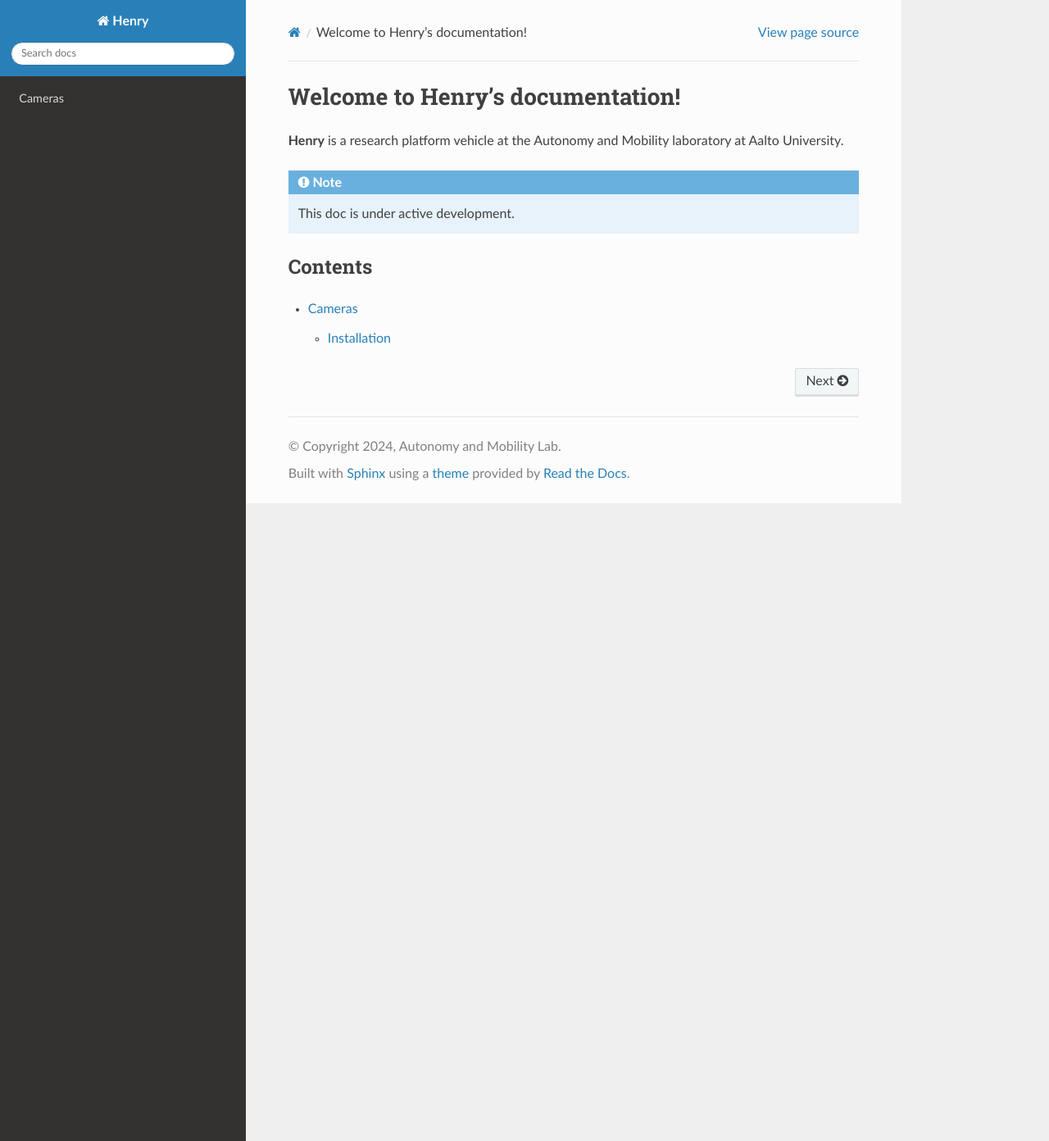
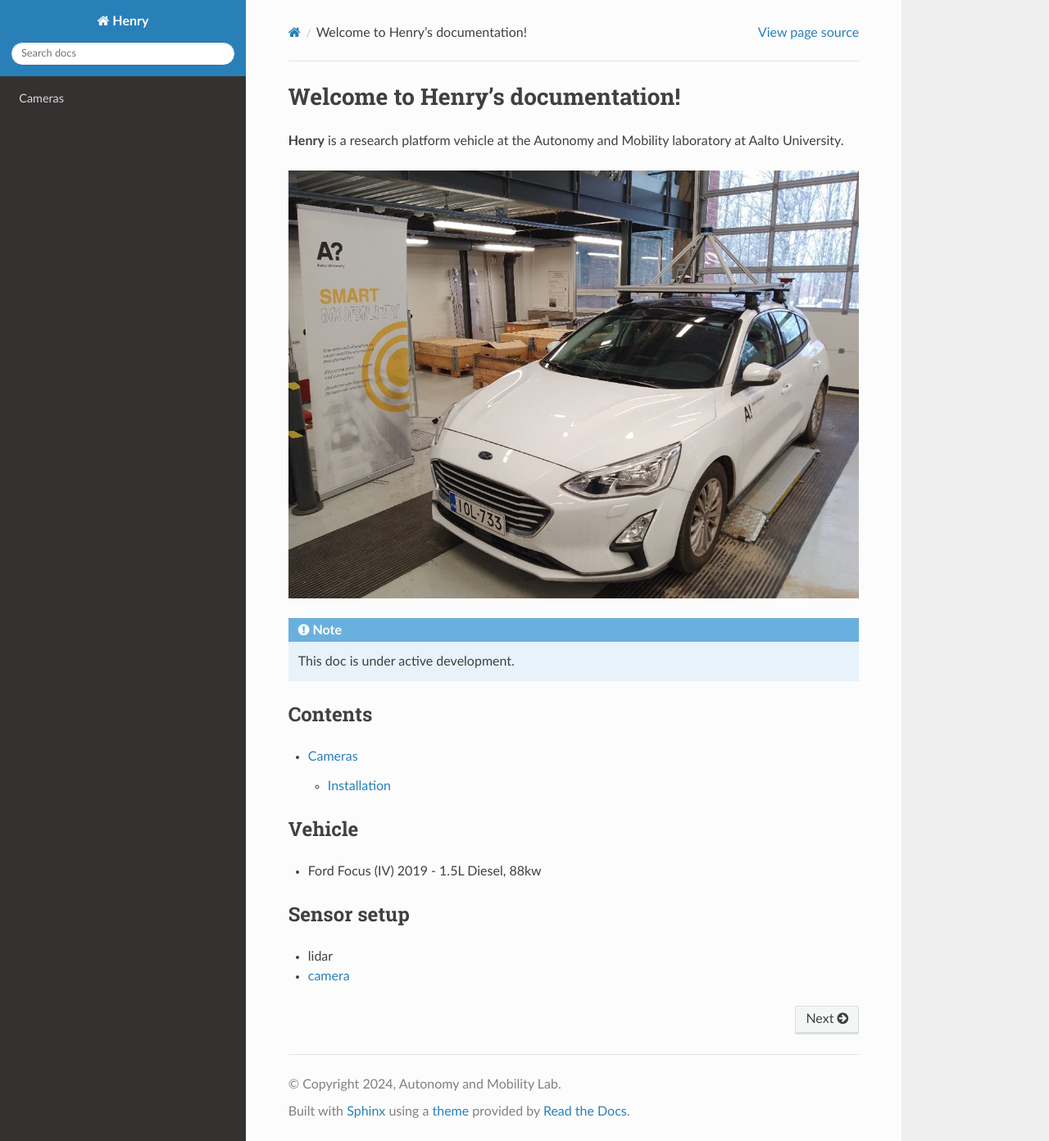
Before and after one commit to autonomymobilitylab/HenryRTD, a Sphinx documentation site: the page built from docs/source/index.rst, in a window 1280 px wide and 1392 px high. Shown: the whole window at 82% size. Built offline with Sphinx 7.4.7 and the Read the Docs theme 3.1.0, drawn with Linux system fonts in a browser that asks for light colours.

Commit message:
Add Henry image and initial sensor setup section

```diff
--- a/README.rst
+++ b/README.rst
@@ -6,7 +6,7 @@ This repository is generated into Read The Docs documentation at https://henrydo
 Contributing
 ------------
 
-Add any new documentation pages to ``docs/sources/`` in ReST format (``.rst``),
+Add any new documentation pages to ``docs/sources/`` in `ReST format (.rst)<https://www.sphinx-doc.org/en/master/usage/restructuredtext/basics.html>`,
 and add the name of page to the table of contents at ``docs/sources/index.rst``.
 Readthedocs handles the rest, rebuilding the page when changes are pushed here.
 
--- a/docs/source/index.rst
+++ b/docs/source/index.rst
@@ -2,6 +2,10 @@ Welcome to Henry's documentation!
 ===================================
 
 **Henry** is a research platform vehicle at the Autonomy and Mobility laboratory at Aalto University.
+
+.. image:: images/henry.jpg
+  :width: 796
+  :alt: The Henry vehicle at the lab.
 
 .. note::
 
@@ -13,3 +17,15 @@ Contents
 .. toctree::
 
    cameras
+
+Vehicle
+--------
+
+- Ford Focus (IV) 2019
+  - 1.5L Diesel, 88kw
+
+Sensor setup
+------------
+
+- lidar
+- :doc:`camera <cameras>`
```
Also changed, not shown: docs/source/images/henry.jpg (added).
